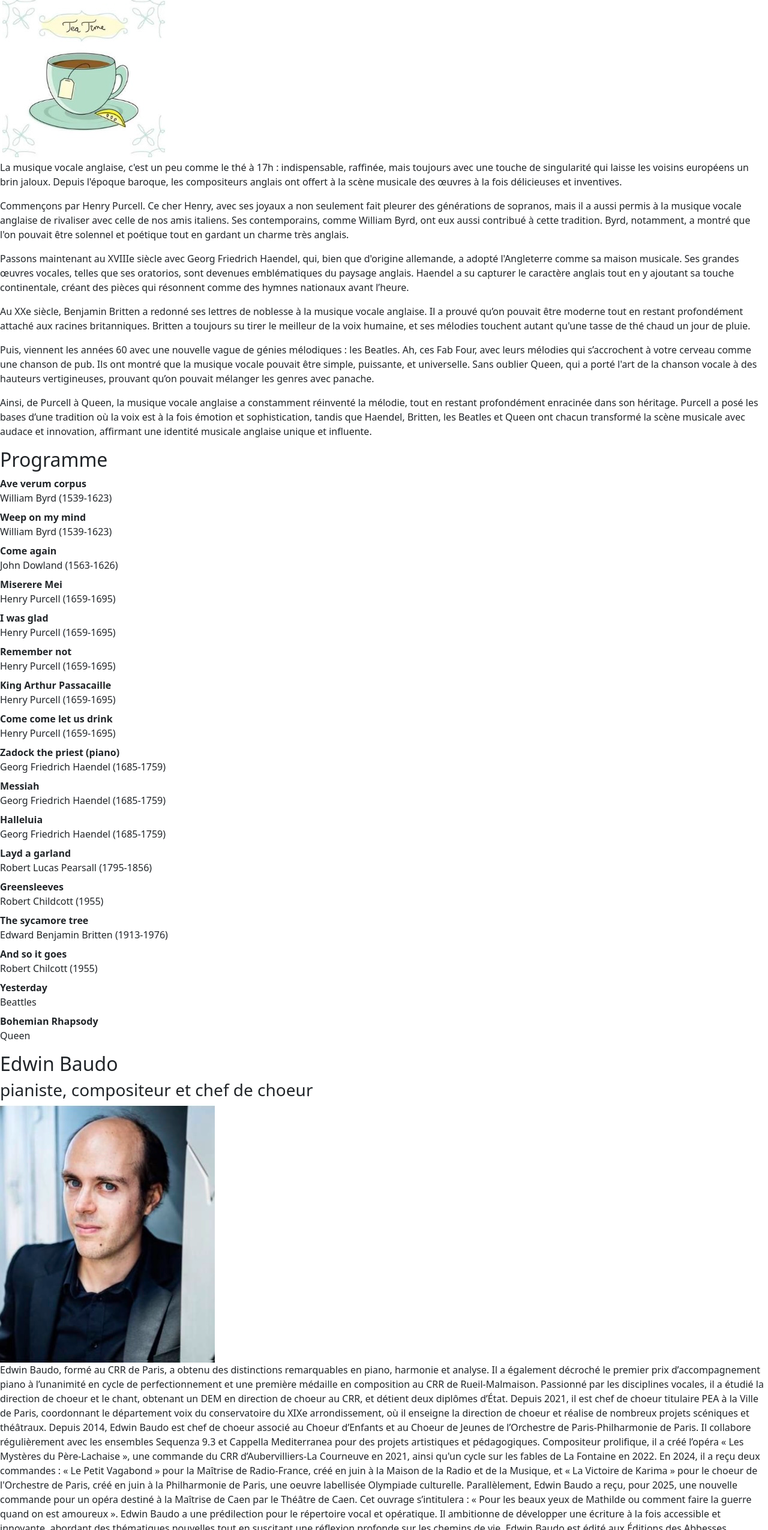
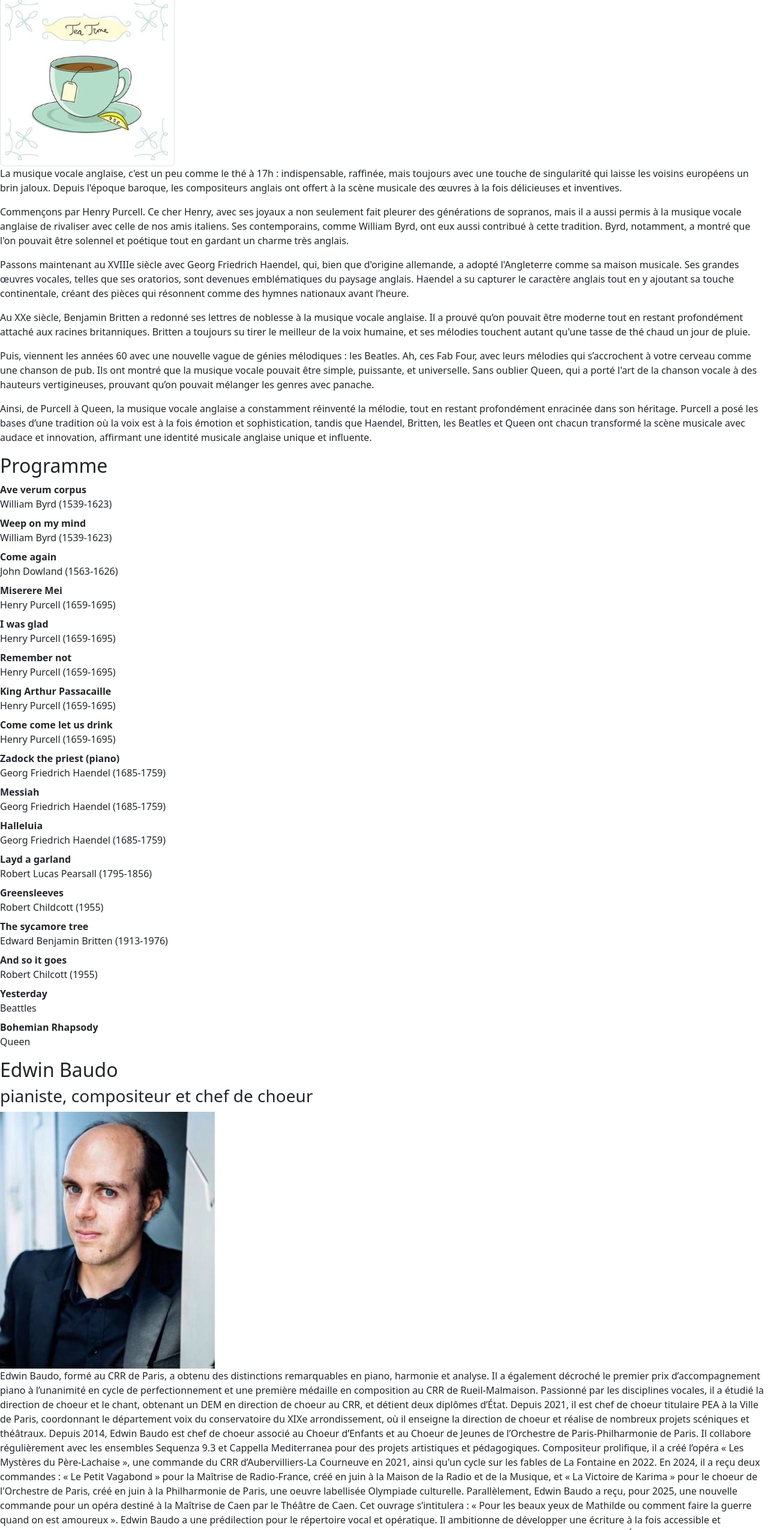
Before and after one commit to emmanuelguerin/spc, a website: page index.html in a window 1280 px wide. Shown: the part 112-2662 px from the top of the page at 60% size. Drawn offline with nearby package versions, Linux system fonts and the light colour scheme.

Commit message:
More work

```diff
--- a/index.html
+++ b/index.html
@@ -7,10 +7,12 @@
     <link href="https://cdn.jsdelivr.net/npm/bootstrap@5.3.3/dist/css/bootstrap.min.css" rel="stylesheet" integrity="sha384-QWTKZyjpPEjISv5WaRU9OFeRpok6YctnYmDr5pNlyT2bRjXh0JMhjY6hW+ALEwIH" crossorigin="anonymous">
   </head>
   <body>
+    <main>
+    <div class=""container-fluid">
     <h1>Sacré P'tit Choeur</h1>
     <h2>Musique Anglaise</h2>
 
-    <img src="tea-time.jpg" />
+    <img src="tea-time.jpg" class="img-thumbnail" />
     <p>La musique vocale anglaise, c'est un peu comme le thé à 17h : indispensable, raffinée, mais
         toujours avec une touche de singularité qui laisse les voisins européens un brin jaloux. Depuis
         l'époque baroque, les compositeurs anglais ont offert à la scène musicale des œuvres à la fois
@@ -86,7 +88,7 @@
     </dl>
     <h2>Edwin Baudo</h2>
     <h3>pianiste, compositeur et chef de choeur</h3>
-    <img src="EdwinBaudo.jpg" />
+    <img src="EdwinBaudo.jpg" class="img-fluid" />
     <p>Edwin Baudo, formé au CRR de Paris, a obtenu des distinctions
       remarquables en piano, harmonie et analyse. Il a également décroché le
       premier prix d’accompagnement piano à l’unanimité en cycle de
@@ -112,7 +114,7 @@
       et innovante, abordant des thématiques nouvelles tout en suscitant une réflexion profonde sur les
       chemins de vie. Edwin Baudo est édité aux Éditions des Abbesses.</p>
     <h2>Le Sacré P'tit Choeur</h2>
-    <img src="SPC.jpg" />
+    <img src="SPC.jpg" class="img-fluid" />
     <p>L’ensemble Sacré P’tit Chœur a été fondé en 2005 par
       des choristes enthousiastes et unis dans une relation
       d’amitié́ singulière, authentique et profonde. Il réunit
@@ -139,6 +141,8 @@
       <dt>Basse</dt>
       <dd>Nivolas Aubertin, François-Xavier Brabant, Bertrand Lauga, David Llorca, Olivier Marion</dd>
     </dl>
+    </div>
+    </main>
     <script src="https://cdn.jsdelivr.net/npm/bootstrap@5.3.3/dist/js/bootstrap.bundle.min.js" integrity="sha384-YvpcrYf0tY3lHB60NNkmXc5s9fDVZLESaAA55NDzOxhy9GkcIdslK1eN7N6jIeHz" crossorigin="anonymous"></script>
   </body>
 </html>
```
